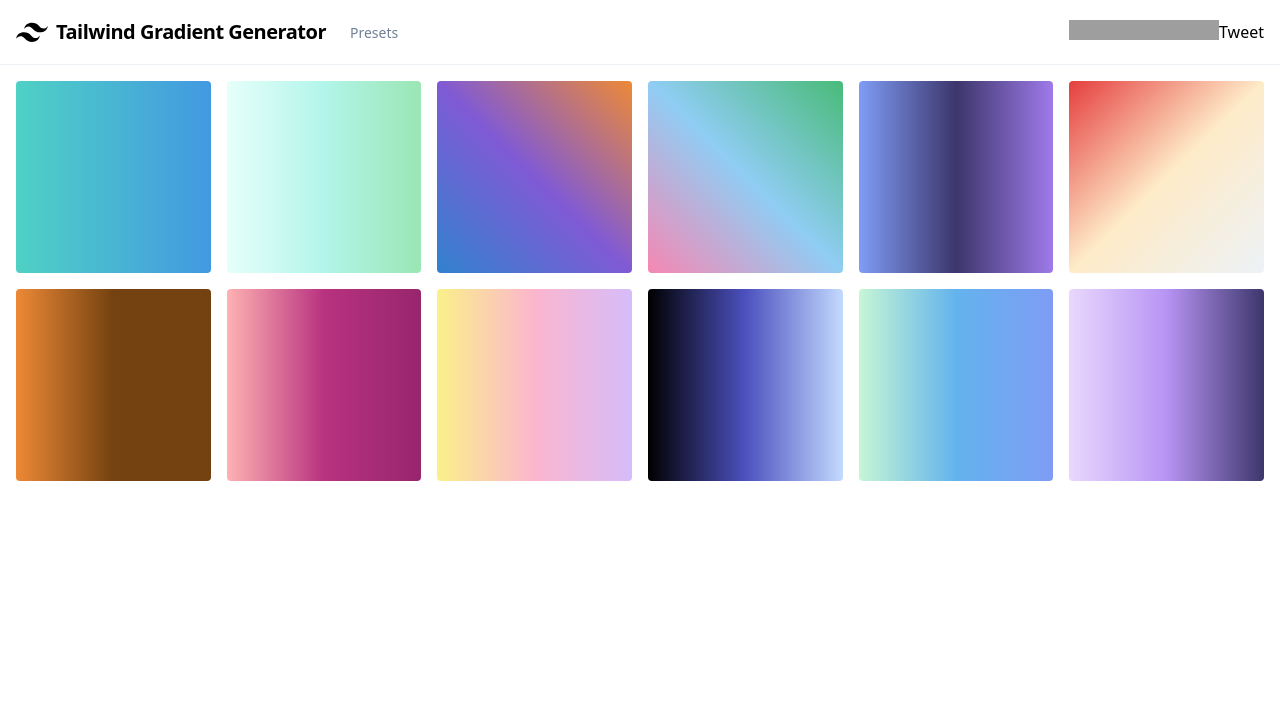
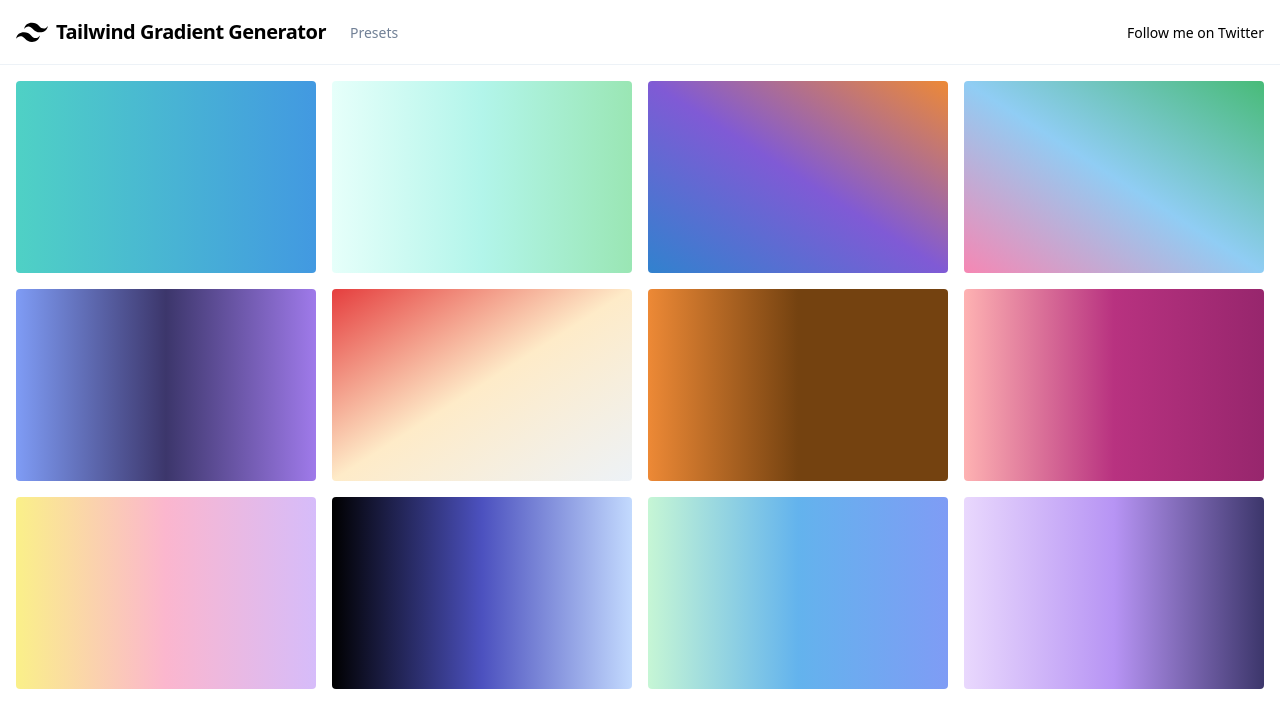
Before and after one commit to roberthgnz/tailwind-gradient-generator, a Vue app: page /presets in a window 1280 px wide. Shown: the top 728 px of the page. Built offline with nearby package versions, Linux system fonts and the light colour scheme; grey boxes are pictures that could not be loaded.

Commit message:
chore: idk

```diff
--- a/package.json
+++ b/package.json
@@ -21,10 +21,7 @@
     "eslint": "^7.32.0",
     "eslint-config-prettier": "^8.3.0",
     "eslint-plugin-prettier": "^3.4.0",
-    "eslint-plugin-vue": "^7.15.1",
-    "fibers": "^5.0.0",
-    "sass": "^1.37.5",
-    "sass-loader": "^12.1.0"
+    "eslint-plugin-vue": "^7.15.1"
   },
   "eslintConfig": {
     "root": true,
--- a/src/components/Navbar.vue
+++ b/src/components/Navbar.vue
@@ -1,6 +1,14 @@
 <template>
   <nav
-    class="flex items-center justify-between flex-wrap bg-white border-b border-gray-200 p-4"
+    class="
+      flex
+      items-center
+      justify-between
+      flex-wrap
+      bg-white
+      border-b border-gray-200
+      p-4
+    "
   >
     <div class="flex items-center flex-shrink-0 text-black mr-6">
       <svg
@@ -22,7 +30,18 @@
     </div>
     <div class="block lg:hidden">
       <button
-        class="flex items-center px-3 py-2 border rounded text-teal-200 border-teal-400 hover:text-white hover:border-white"
+        class="
+          flex
+          items-center
+          px-3
+          py-2
+          border
+          rounded
+          text-teal-200
+          border-teal-400
+          hover:text-white
+          hover:border-white
+        "
       >
         <svg
           class="fill-black h-3 w-3"
@@ -38,28 +57,28 @@
       <div class="text-sm lg:flex-grow">
         <router-link
           to="/presets"
-          class="block mt-4 lg:inline-block lg:mt-0 hover:text-gray-900 text-gray-600 font-medium mr-4"
+          class="
+            block
+            mt-4
+            lg:inline-block
+            lg:mt-0
+            hover:text-gray-900
+            text-gray-600
+            font-medium
+            mr-4
+          "
         >
           Presets
         </router-link>
       </div>
-      <ul class="flex">
-        <li>
-          <iframe
-            src="https://ghbtns.com/github-btn.html?user=buzz-js&repo=tailwind-gradient-generator&type=star&count=true"
-            frameborder="0"
-            scrolling="0"
-            width="150"
-            height="20"
-            title="GitHub"
-          ></iframe>
-        </li>
+      <ul class="flex justify-between items-center">
         <li>
           <a
-            class="twitter-share-button"
-            href="https://twitter.com/intent/tweet?url=https%3A%2F%2Ftailwind-gradient-generator.vercel.app%2F&via=reliutg&text=Try%20it%2C%20you%20will%20love%20it&hashtags=tailwind-gradient-generator"
+            class="text-sm lg:flex-grow"
+            target="_blank"
+            href="https://twitter.com/intent/tweet?url=https%3A%2F%2Ftailwind-gradient-generator.vercel.app%2F&via=eliutgon&text=Try%20it%2C%20you%20will%20love%20it&hashtags=tailwind-gradient-generator"
           >
-            Tweet</a
+            Follow me on Twitter</a
           >
         </li>
       </ul>
--- a/src/views/Presets.vue
+++ b/src/views/Presets.vue
@@ -1,7 +1,7 @@
 <template>
   <div class="p-4">
     <ul
-      class="grid grid-cols-1 sm:grid-cols-2 md:grid-cols-3 lg:grid-cols-4 xl:grid-cols-6 gap-4"
+      class="grid grid-cols-2 md:grid-cols-4 gap-4"
     >
       <li
         class="cursor-pointer hover:shadow-lg transition duration-100 ease-in"
@@ -43,7 +43,7 @@ import { presets } from "../presets"
 import { copyToClipboard } from "../helpers"
 
 export default {
-  name: "presets",
+  name: "Presets",
   data() {
     return {
       presets: [],
@@ -64,17 +64,15 @@ export default {
 }
 </script>
 
-<style lang="scss" scoped>
-.preset {
-  svg {
+<style scoped>
+.preset svg {
   position: absolute;
   top: 5%;
   left: 5%;
   opacity: 0;
   transition: all 0.3s ease;
 }
-  &:hover svg {
+.preset:hover svg {
   opacity: 1;
 }
-}
 </style>
```
Also changed, not shown: 1 other file (tests, documents, lock files or other folders). Lines whose indentation alone changed are shown as unchanged.
